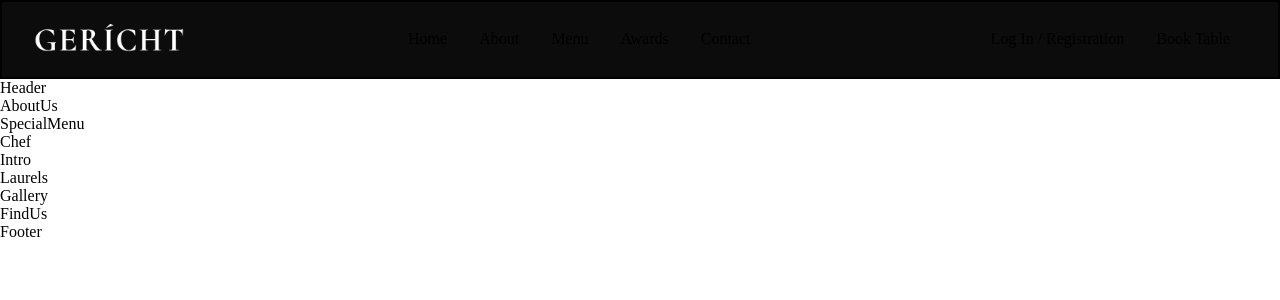
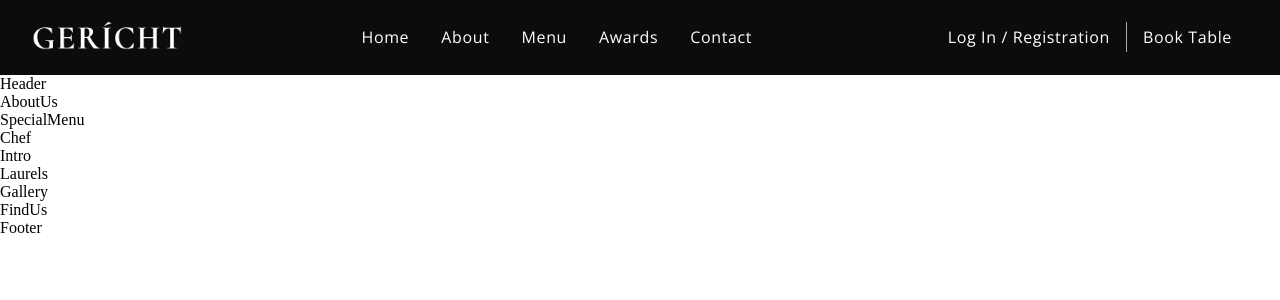
Before and after one commit to eduardomaldonadofernandez21/gerich-restaurant, a React (Create React App) app: page / in a window 1280 px wide. Shown: the top 300 px of the page. Built offline with nearby package versions, Linux system fonts and the light colour scheme; a web font is replaced by a local one.

Commit message:
changes toggleMenu in navbar

```diff
--- a/src/App.js
+++ b/src/App.js
@@ -2,6 +2,7 @@ import React from 'react'
 
 import { AboutUs, Chef, FindUs, Footer, Gallery, Header, Intro, Laurels, SpecialMenu } from './container';
 import { Navbar } from './components';
+import './App.css';
 
 const App = () => {
     return (
--- a/src/components/Navbar/Navbar.css
+++ b/src/components/Navbar/Navbar.css
@@ -1,7 +1,6 @@
 .app__navbar {
     width: 100%;
     display: flex;
-    border: 2PX solid black;
     justify-content:  space-between;
     align-items: center;
     background: var(--color-black);
@@ -25,7 +24,7 @@
     justify-content: center;
     align-items: center;
 
-    list-style-type: none;
+    list-style: none;
 }
 
 .app__navbar-links li {
@@ -53,7 +52,7 @@
     border-bottom: 1px solid var(--color-golden);
 }
 
-.app__navbar-logo div {
+.app__navbar-login div {
     width: 1px;
     height: 30px;
     background: var(--color-grey);
--- a/src/components/Navbar/Navbar.jsx
+++ b/src/components/Navbar/Navbar.jsx
@@ -30,16 +30,18 @@ const Navbar = () => {
       <div className='app__navbar-smallscreen'>
         <GiHamburgerMenu color="#fff" fontSize={27} onClick={() => setToggleMenu(true)} />
 
-        <div className='app__navbar-smallscreen_overlay flex__center slide-bottom'>
-          <MdOutlineRestaurantMenu fontSize={27} className='overlay__close' onClick={() => setToggleMenu(false) } />
-          <ul className='app__navbar-smallscreen_links'>
-            <li className="p__opensans"><a href="#home">Home</a></li>
-            <li className='p__opensans'><a href="#about">About</a></li>
-            <li className='p__opensans'><a href="#menu">Menu</a></li>
-            <li className='p__opensans'><a href="#awards">Awards</a></li>
-            <li className='p__opensans'><a href="#contact">Contact</a></li>
-          </ul>
-        </div>
+        {toggleMenu && (
+          <div className='app__navbar-smallscreen_overlay flex__center slide-bottom'>
+            <MdOutlineRestaurantMenu fontSize={27} className='overlay__close' onClick={() => setToggleMenu(false) } />
+            <ul className='app__navbar-smallscreen_links'>
+              <li><a href="#home" onClick={() => setToggleMenu(false)} >Home</a></li>
+              <li><a href="#about" onClick={() => setToggleMenu(false)}>About</a></li>
+              <li><a href="#menu" onClick={() => setToggleMenu(false)}>Menu</a></li>
+              <li><a href="#awards" onClick={() => setToggleMenu(false)}>Awards</a></li>
+              <li><a href="#contact" onClick={() => setToggleMenu(false)}>Contact</a></li>
+            </ul>
+          </div>
+        )}
       </div>
     </nav>
   );
```
